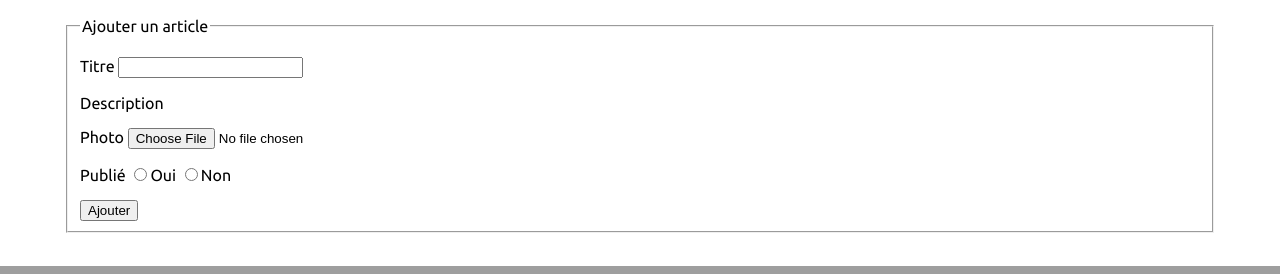
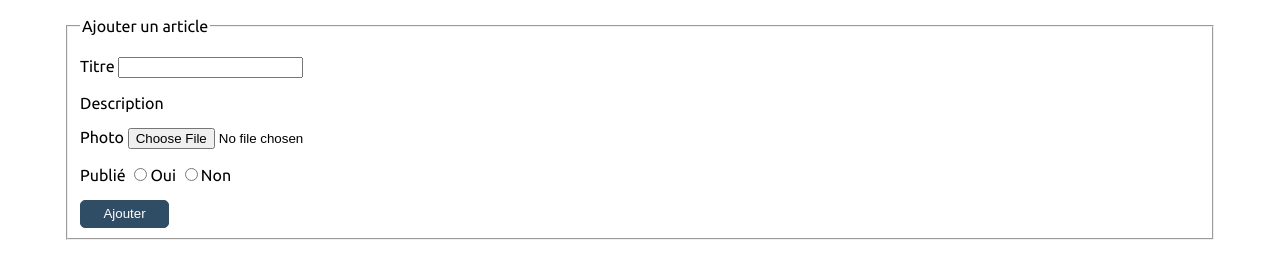
Before and after one commit to devlawper/eval_php, a PHP site: page /admin/ajout_article.php in a window 1280 px wide. Shown: the part 534-808 px from the top of the page. Run offline with PHP 8.4, Linux system fonts and the light colour scheme; the visitor is signed in with stand-in values (Sample User, id 1); some libraries are stand-ins or nearby versions.

Commit message:
Derniere mise en page

```diff
--- a/admin/phtml/modif_ajout.phtml
+++ b/admin/phtml/modif_ajout.phtml
@@ -2,11 +2,11 @@
 	<?php if (isset($_SESSION['admin'])): ?>
 	<section class="container">
   <?php if (isset($_GET['id'])): ?>
-    <form action="modif_article.php?id=<?= $_GET['id'] ?>" method="post" enctype="multipart/form-data">
+    <form class="ajoutModifArt" action="modif_article.php?id=<?= $_GET['id'] ?>" method="post" enctype="multipart/form-data">
 			<fieldset>
 				<legend>Modifier un article</legend>
   <?php else: ?>
-    <form action="ajout_article.php" method="post" enctype="multipart/form-data">
+    <form class="ajoutModifArt" action="ajout_article.php" method="post" enctype="multipart/form-data">
 			<fieldset>
 				<legend>Ajouter un article</legend>
   <?php endif; ?>
@@ -35,7 +35,7 @@
 						<input type="radio" name="publie" value="0">Non
 		      <?php endif; ?>
 				</p>
-				<button type="submit" value="ajouter">Ajouter</button>
+				<button class="button button_light" type="submit" value="ajouter">Ajouter</button>
 			</fieldset>
 		</form>
 <?php else:
--- a/css/style.css
+++ b/css/style.css
@@ -299,6 +299,9 @@ footer img {
 }
 
 /* Gestion articles et commentaires */
+.ajoutModifArt {
+  margin-bottom: 3%;
+}
 #tableauGestionArticles,
 #tableauGestionComm {
   border: 1px solid #304D66;
```
